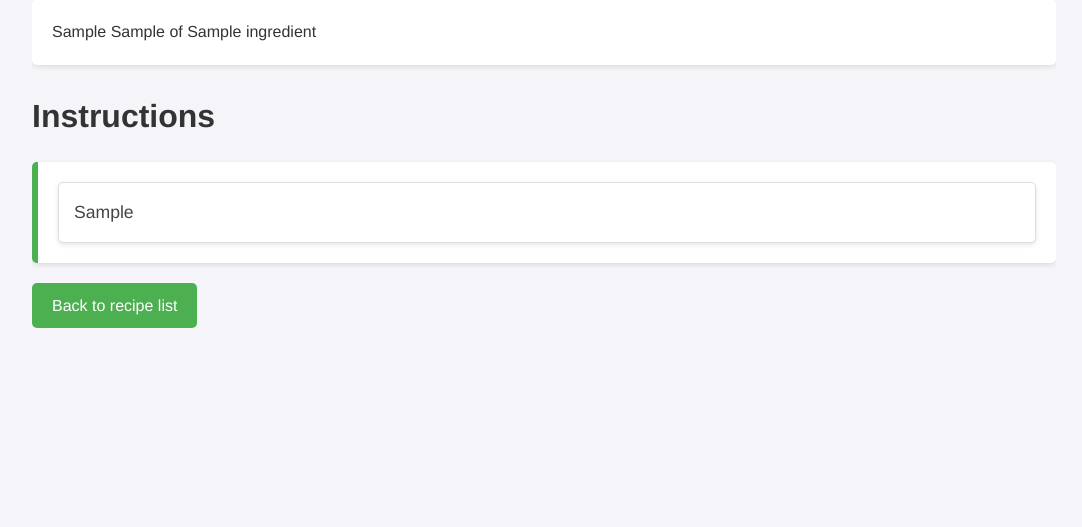
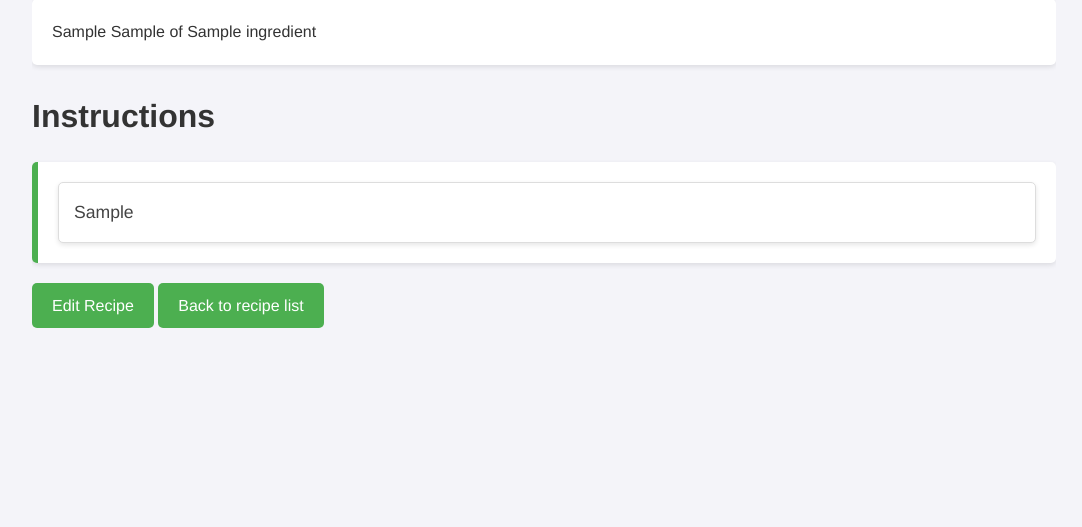
Before and after one commit to felipera11/C214_L1_projeto, a Django app: page /recipes/1/ in a window 1280 px wide. Shown: the part 197-724 px from the top of the page, without its empty margins (68-1150 px from the left). Run offline with Django 5.2, Linux system fonts and the light colour scheme; tables that the repository leaves empty hold one stand-in row (values such as "Sample post").

Commit message:
feat: Add basic edit functionality to recipe page

```diff
--- a/recipes/templates/recipe.html
+++ b/recipes/templates/recipe.html
@@ -21,6 +21,7 @@
             <p>{{ recipe.instructions }}</p>
         </div>
 
+        <a href="{% url 'edit_recipe' recipe_id=recipe.id %}" class="button">Edit Recipe</a>
         <a href="{% url 'index' %}" class="button">Back to recipe list</a>
     </div>
     <footer>
--- a/recipes/urls.py
+++ b/recipes/urls.py
@@ -4,5 +4,6 @@ from . import views
 
 urlpatterns = [
     path('', views.index, name='index'),
-    path('<int:recipe_id>/', views.recipe, name='recipe')
+    path('<int:recipe_id>/', views.recipe, name='recipe'),
+    path('<int:recipe_id>/edit/', views.edit, name='edit_recipe'),
 ]
--- a/recipes/views.py
+++ b/recipes/views.py
@@ -1,6 +1,6 @@
-from django.shortcuts import render
+from django.shortcuts import render, redirect
 from django.http import HttpResponse
-from .models import Recipe
+from .models import Recipe, RecipeIngredient
 
 def detail(request, recipe_id):
     return HttpResponse("You're looking at recipe %s." % recipe_id)
@@ -12,3 +12,22 @@ def index(request):
 def recipe(request, recipe_id):
     recipe = Recipe.objects.get(pk=recipe_id)
     return render(request, 'recipe.html', {'recipe': recipe})
+
+def edit(request, recipe_id):
+    recipe = Recipe.objects.get(pk=recipe_id)
+    all_recipe_ingredients = RecipeIngredient.objects.all()
+    if request.method == 'POST':
+        recipe.name = request.POST.get('name')
+        recipe.instructions = request.POST.get('instructions')
+
+        # Get the list of recipeIngredient IDs from the form
+        recipe_ingredient_ids = request.POST.getlist('recipe_ingredients')
+
+        # Clear existing recipe ingredients and add the new ones
+        recipe.ingredients.clear()
+        for recipe_ingredient_id in recipe_ingredient_ids:
+            recipe.ingredients.add(recipe_ingredient_id)
+
+        recipe.save()
+        return redirect('recipe', recipe_id=recipe_id)
+    return render(request, 'edit.html', {'recipe': recipe, 'all_recipe_ingredients': all_recipe_ingredients})
```
Also changed, not shown: recipes/templates/edit.html (added, +35 -0 lines).
